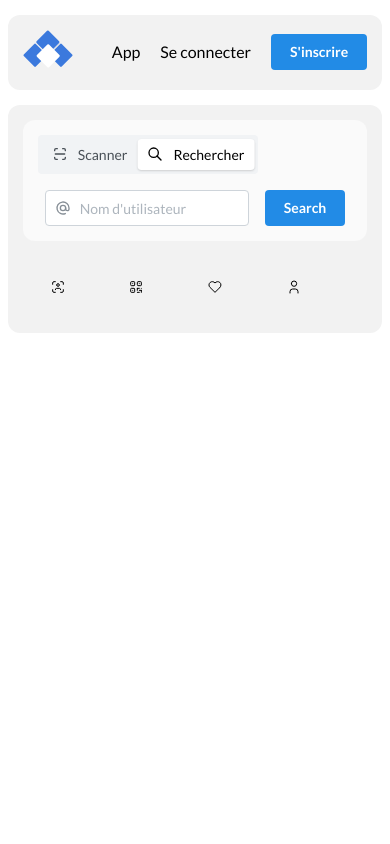
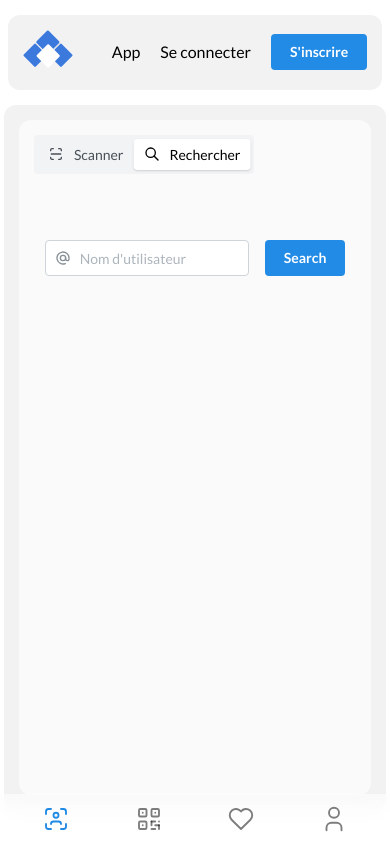
Before and after one commit to AlertnGo/alertngo, a Next.js app: page /main in a window 390 px wide. Built offline with nearby package versions, Linux system fonts and the light colour scheme.

Commit message:
responsive nav

```diff
--- a/pages/globals.scss
+++ b/pages/globals.scss
@@ -5,7 +5,7 @@
   --border-radius: 12px;
   --gap: 15px;
   --foreground: #ffffff;
-  --maincolor: blue;
+  --maincolor: #218be6;
   --white: #fafafa;
   --lightwhite: #f2f2f2;
   --black: #000000;
@@ -16,7 +16,7 @@
     --foreground: #000000;
     --gap: 15px;
     --foreground: #ffffff;
-    --maincolor: blue;
+    --maincolor: #218be6;
     --white: #fafafa;
     --lightwhite: #f2f2f2;
   }
--- a/pages/main.js
+++ b/pages/main.js
@@ -15,6 +15,34 @@ import MainFavourite from "./mainComponants/mainFavourite";
 export default function Main() {
   const [currentMode, setCurrentMode] = useState(1);
   return (
+    <>
+      <div className={styles.mobileNav}>
+        <IconUserScan
+          size="30px"
+          stroke={1.5}
+          onClick={() => setCurrentMode(1)}
+          color={currentMode === 1 ? "#218BE6" : "#00000082"}
+        />
+        <IconQrcode
+          size="30px"
+          stroke={1.5}
+          onClick={() => setCurrentMode(2)}
+          color={currentMode === 2 ? "#218BE6" : "#00000082"}
+        />
+        <IconHeart
+          size="30px"
+          stroke={1.5}
+          onClick={() => setCurrentMode(3)}
+          color={currentMode === 3 ? "#218BE6" : "#00000082"}
+        />
+        <IconUser
+          size="30px"
+          stroke={1.5}
+          onClick={() => setCurrentMode(4)}
+          color={currentMode === 4 ? "#218BE6" : "#00000082"}
+        />
+      </div>
+
       <main className={styles.main}>
         <section className={styles.mainGride}>
           <div className={styles.left}>
@@ -52,5 +80,6 @@ export default function Main() {
           </div>
         </section>
       </main>
+    </>
   );
 }
--- a/pages/main.module.scss
+++ b/pages/main.module.scss
@@ -2,6 +2,10 @@
   margin-top: var(--gap);
   background: var(--lightwhite);
   border-radius: var(--border-radius);
+}
+
+.mobileNav {
+  display: none;
 }
 
 .mainGride {
@@ -20,31 +24,38 @@
   .right {
     background: var(--white);
     width: 75%;
+    height: 80vh;
+    overflow-x: scroll;
     padding: var(--gap);
     border-radius: var(--border-radius);
   }
 }
 
 @media (max-width: 900px) {
+  .mobileNav {
+    padding: 10px;
+    background: rgba(255, 255, 255, 0.584);
+    backdrop-filter: blur(10px);
+    -webkit-backdrop-filter: blur(10px);
+    background-filter: blur(10px);
+    width: 100%;
+    z-index: 9999;
+    position: fixed;
+    bottom: 0;
+    display: flex;
+    justify-content: space-around;
+  }
+
   .main {
-    width: 96%;
+    width: 98%;
   }
 
   .mainGride {
     flex-direction: column-reverse;
     .left {
-      width: 100%;
-      display: flex;
-      flex-direction: row;
+      display: none;
+    }
 
-      a {
-        width: 25%;
-
-        div:nth-child(2) {
-          display: none;
-        }
-      }
-    }
     .right {
       width: 100%;
     }
--- a/pages/mainComponants/mainCode.js
+++ b/pages/mainComponants/mainCode.js
@@ -9,6 +9,14 @@ export default function MainCode() {
       <Code name="BMW" id="6545" />
       <Code name="Chat" id="5445" />
       <Code name="Meow" id="9856" />
+      <Code name="Meow" id="9856" />
+      <Code name="Meow" id="9856" />
+      <Code name="Meow" id="9856" />
+      <Code name="Meow" id="9856" />
+      <Code name="Meow" id="9856" />
+      <Code name="Meow" id="9856" />
+      <Code name="Meow" id="9856" />
+      <Code name="Meow" id="9856" />
       <Code name="Ma voiture 2" id="1000" />
     </div>
   );
--- a/pages/mainComponants/mainStyle.module.scss
+++ b/pages/mainComponants/mainStyle.module.scss
@@ -1,7 +1,7 @@
 .mainQRcodeContainer {
   display: flex;
   flex-direction: row;
-  justify-content: center;
+  justify-content: flex-start;
   flex-wrap: wrap;
   gap: var(--gap);
 }
@@ -15,6 +15,7 @@
 }
 
 .searchContainer {
+  margin-top: 50px;
   display: flex;
   flex-direction: row;
   justify-content: center;
@@ -22,7 +23,7 @@
 }
 
 .scanContainer {
-  margin: 0 auto;
+  margin: 50px auto;
   text-align: center;
   width: 50%;
 }
```
Lines whose indentation alone changed are shown as unchanged.
